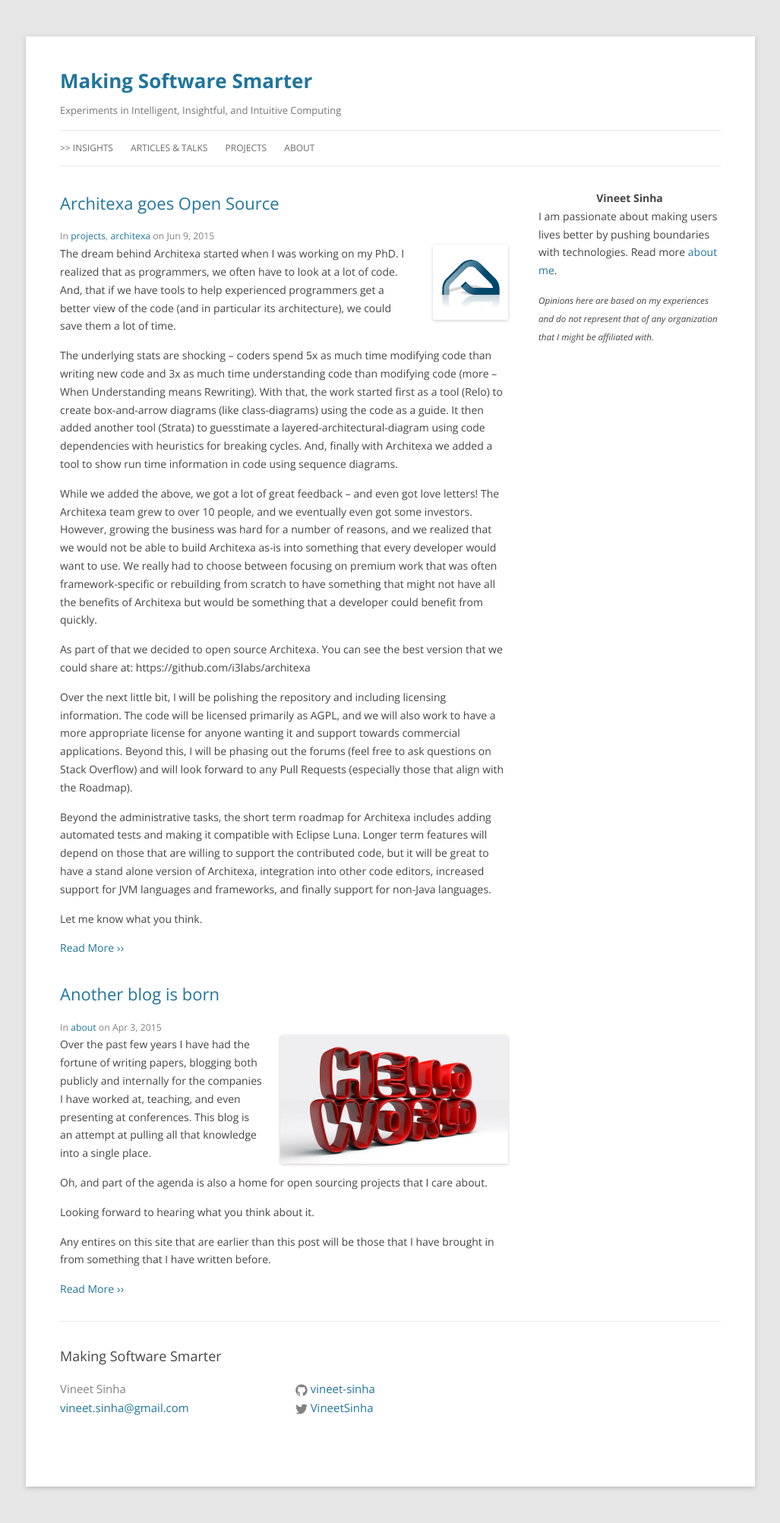
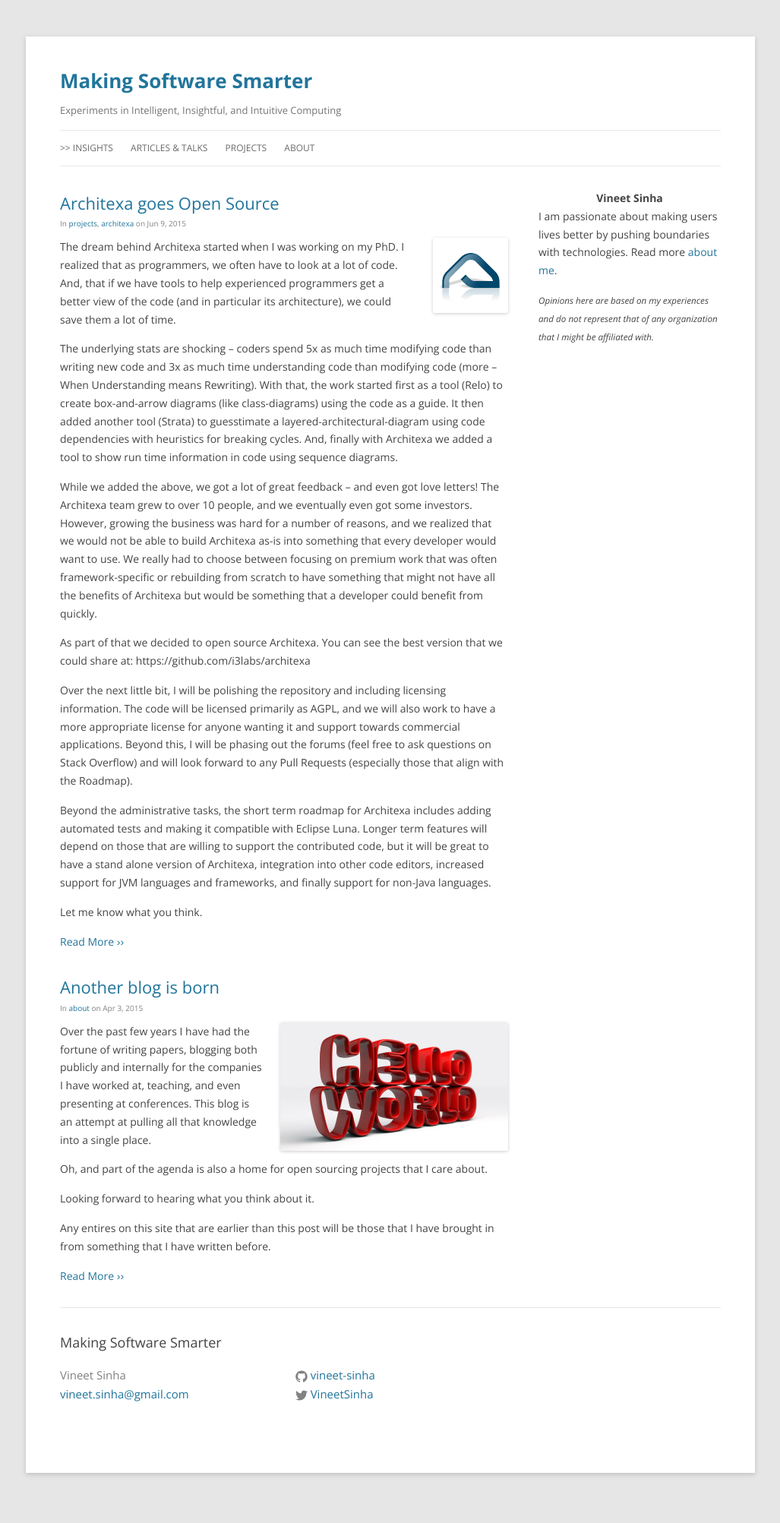
Before and after one commit to i3labs/i3labs.github.io, a Jekyll site: the page built from index.html, in a window 1280 px wide. Shown: the whole page at 76% size, without its empty margins (126-1153 px from the left). Built offline with Jekyll 4.4.1, drawn with Linux system fonts in a browser that asks for light colours; the list of posts is cut into pages by our own code.

Commit message:
make categories look prettier

```diff
--- a/_sass/theme.scss
+++ b/_sass/theme.scss
@@ -5,7 +5,7 @@
 $base-font-family: "Open Sans", Helvetica, Arial, sans-serif;
 $base-font-size:   14px;
 $base-font-weight: 400;
-$small-font-size:  $base-font-size * 0.875;
+$small-font-size:  10px;
 $base-line-height: 1.7;
 
 $spacing-unit:     30px;
--- a/_sass/theme/_layout.scss
+++ b/_sass/theme/_layout.scss
@@ -229,9 +229,20 @@
   }
 }
 
+.post-list > li img, .post img {
+  float: right;
+  margin: 0px 0 5px 24px;
+  border-radius: 3px;
+  box-shadow: 0 1px 4px rgba(0, 0, 0, 0.2);
+}
+.post-list h2 {
+  margin-bottom: 0px;
+}
+
 .post-meta {
   font-size: $small-font-size;
   color: $grey-color;
+  margin-bottom: 10px;
 }
 
 .post-link {
```
